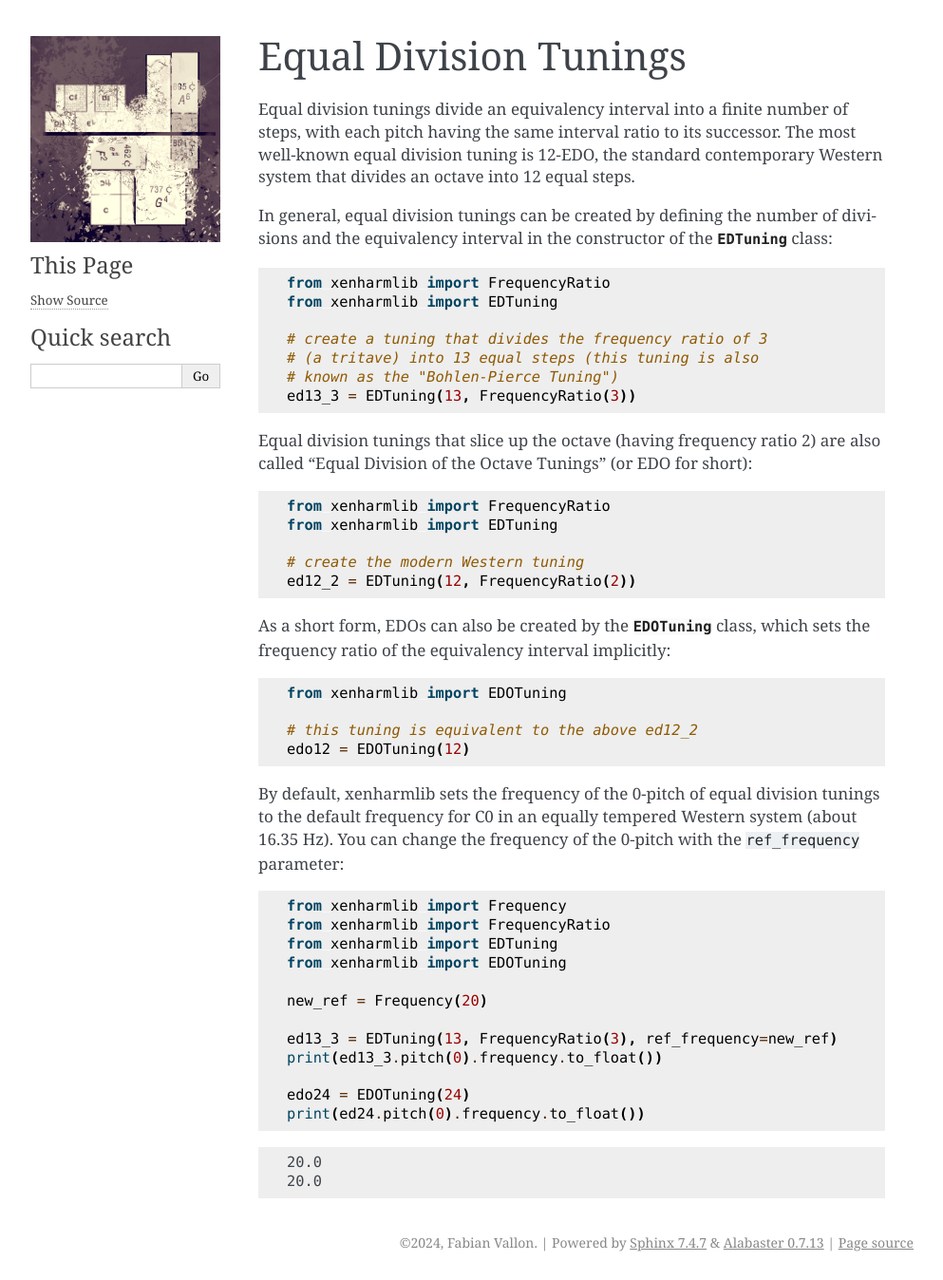
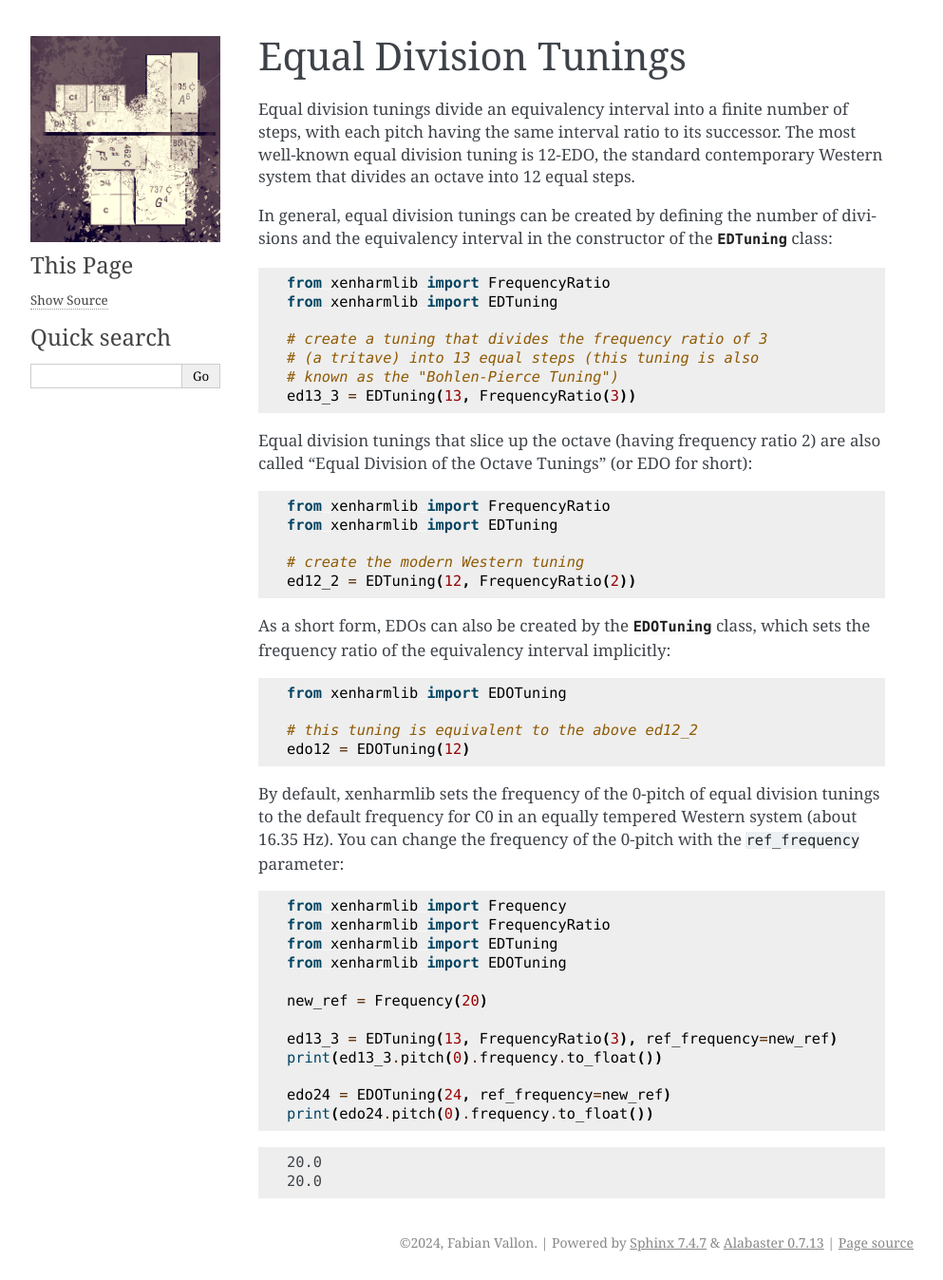
Before and after one commit to retooth2/xenharmlib, a Sphinx documentation site: the page built from doc/ed_tunings.rst, in a window 1280 px wide. Shown: the whole page at 95% size, without its empty margins (148-1141 px from the left). Built offline with Sphinx 7.4.7, drawn with Linux system fonts in a browser that asks for light colours.

Commit message:
fix(doc): fixed ed tuning recentering example

```diff
--- a/doc/ed_tunings.rst
+++ b/doc/ed_tunings.rst
@@ -60,8 +60,8 @@ tunings to the default frequency for C0 in an equally tempered Western system
    ed13_3 = EDTuning(13, FrequencyRatio(3), ref_frequency=new_ref)
    print(ed13_3.pitch(0).frequency.to_float())
 
-   edo24 = EDOTuning(24)
-   print(ed24.pitch(0).frequency.to_float())
+   edo24 = EDOTuning(24, ref_frequency=new_ref)
+   print(edo24.pitch(0).frequency.to_float())
 
 .. testoutput::
 
```
